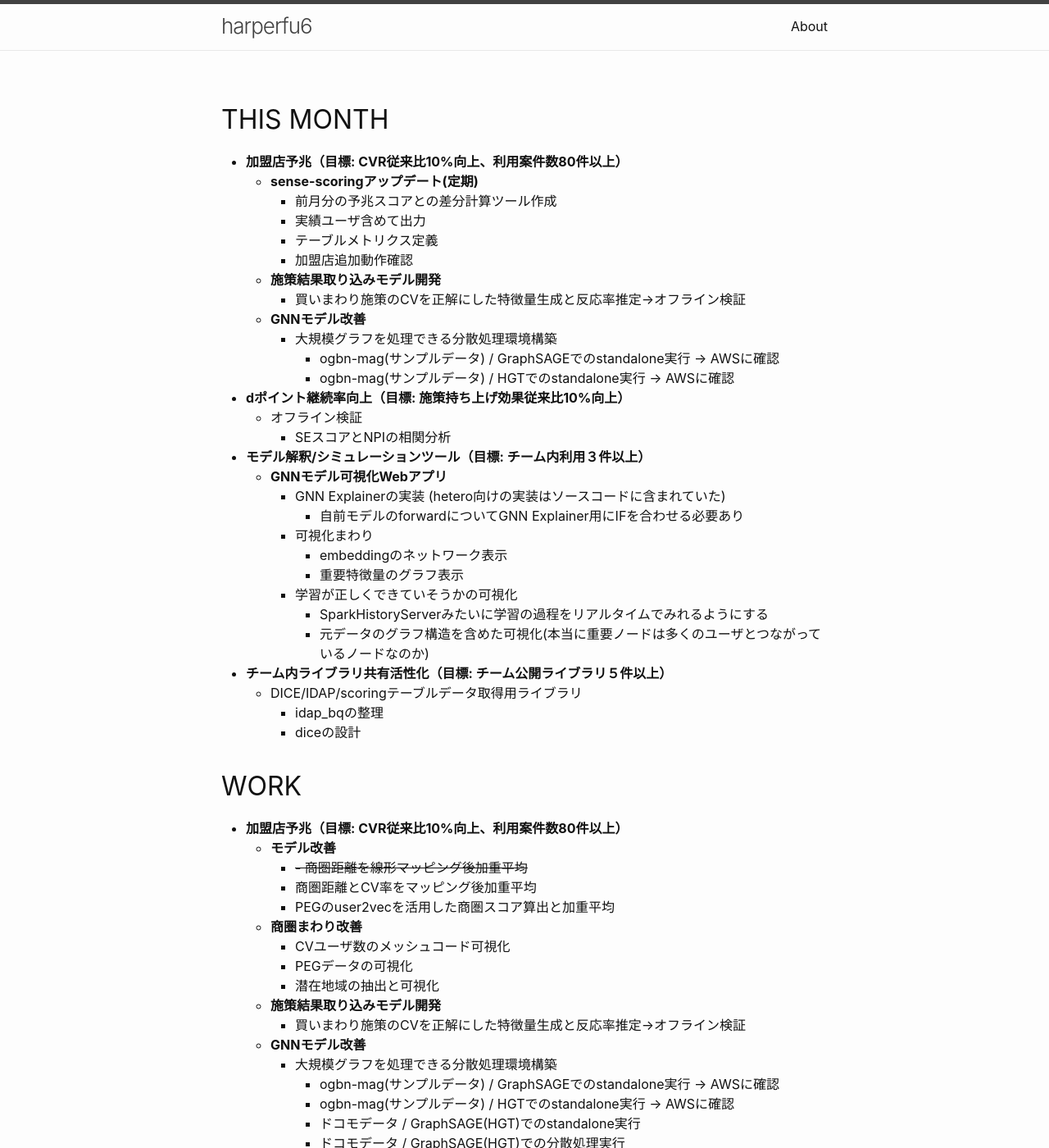
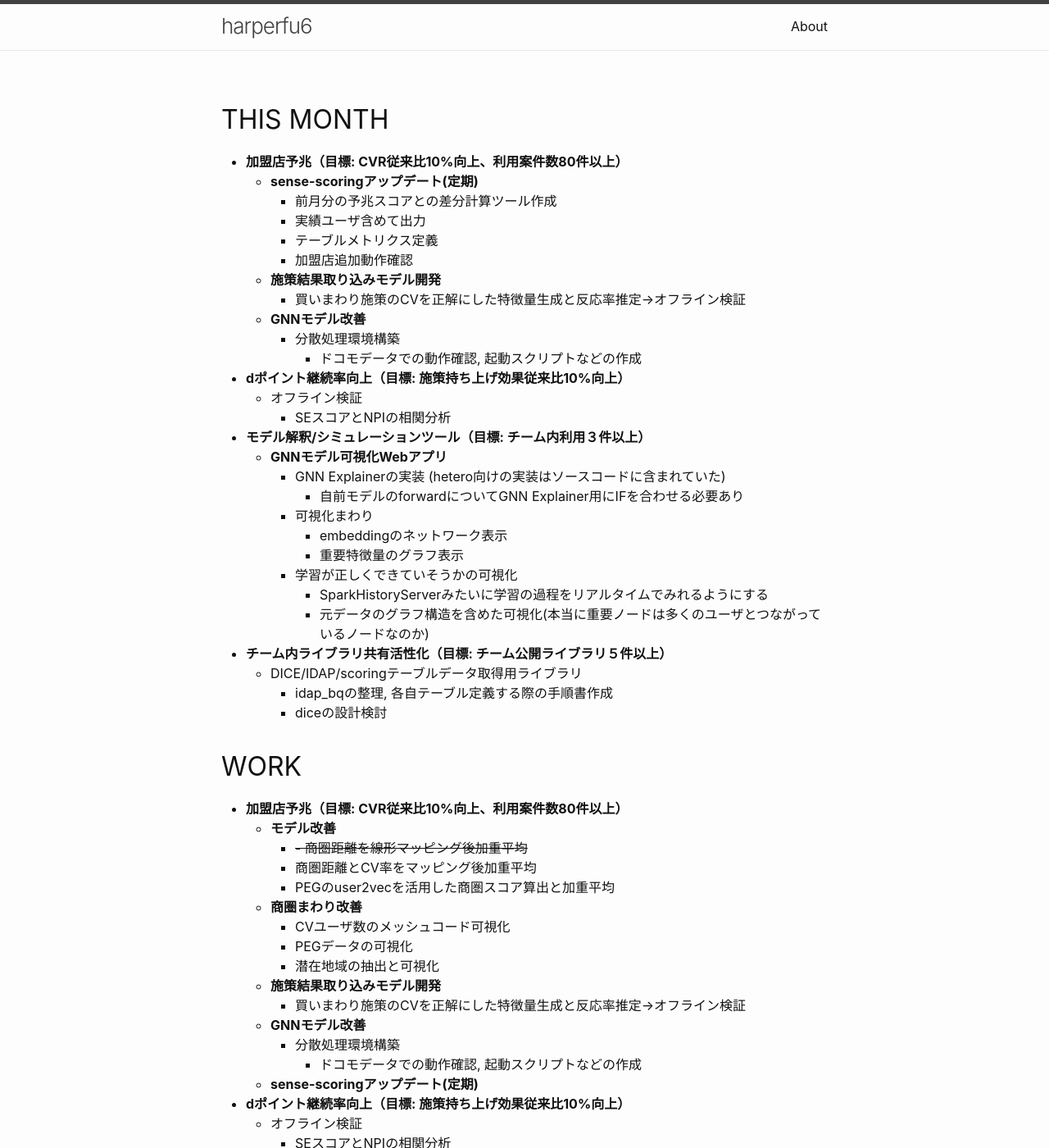
Before and after one commit to harperfu6/harperfu6.github.io, a Jekyll site: the page built from todo.md, in a window 1280 px wide and 1400 px high. Shown: the whole window at 82% size. Built offline with Jekyll 4.4.1, drawn with Linux system fonts in a browser that asks for light colours; some of the changed text lies outside the part shown.

Commit message:
update todo

```diff
--- a/todo.md
+++ b/todo.md
@@ -14,9 +14,8 @@ permalink: /todo/
 	- **施策結果取り込みモデル開発**
 		- 買いまわり施策のCVを正解にした特徴量生成と反応率推定->オフライン検証
 	- **GNNモデル改善**
-		- 大規模グラフを処理できる分散処理環境構築
-			- ogbn-mag(サンプルデータ) / GraphSAGEでのstandalone実行 -> AWSに確認
-			- ogbn-mag(サンプルデータ) / HGTでのstandalone実行 -> AWSに確認
+		- 分散処理環境構築
+			- ドコモデータでの動作確認, 起動スクリプトなどの作成
 - **dポイント継続率向上（目標: 施策持ち上げ効果従来比10%向上）**
 	- オフライン検証
 		- SEスコアとNPIの相関分析
@@ -32,8 +31,8 @@ permalink: /todo/
 			- 元データのグラフ構造を含めた可視化(本当に重要ノードは多くのユーザとつながっているノードなのか)
 - **チーム内ライブラリ共有活性化（目標: チーム公開ライブラリ５件以上）**
 	- DICE/IDAP/scoringテーブルデータ取得用ライブラリ
-		- idap_bqの整理
-		- diceの設計
+		- idap_bqの整理, 各自テーブル定義する際の手順書作成
+		- diceの設計検討
 
 ## WORK
 - **加盟店予兆（目標: CVR従来比10%向上、利用案件数80件以上）**
@@ -48,11 +47,8 @@ permalink: /todo/
 	- **施策結果取り込みモデル開発**
 		- 買いまわり施策のCVを正解にした特徴量生成と反応率推定->オフライン検証
 	- **GNNモデル改善**
-		- 大規模グラフを処理できる分散処理環境構築
-			- ogbn-mag(サンプルデータ) / GraphSAGEでのstandalone実行 -> AWSに確認
-			- ogbn-mag(サンプルデータ) / HGTでのstandalone実行 -> AWSに確認
-			- ドコモデータ / GraphSAGE(HGT)でのstandalone実行
-			- ドコモデータ / GraphSAGE(HGT)での分散処理実行
+		- 分散処理環境構築
+			- ドコモデータでの動作確認, 起動スクリプトなどの作成
 	- **sense-scoringアップデート(定期)**
 - **dポイント継続率向上（目標: 施策持ち上げ効果従来比10%向上）**
 	- オフライン検証
```
Also changed, not shown: other parts of todo.md (+2 -2 lines).
